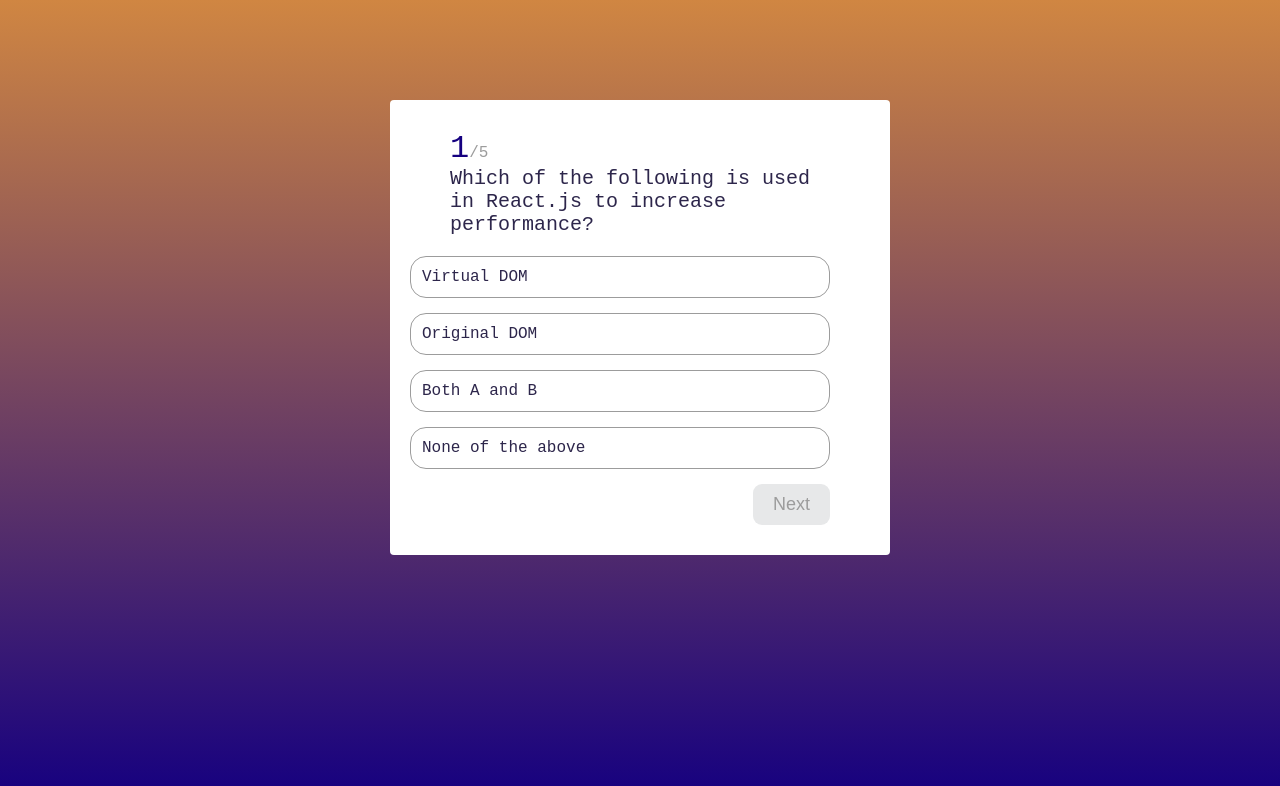
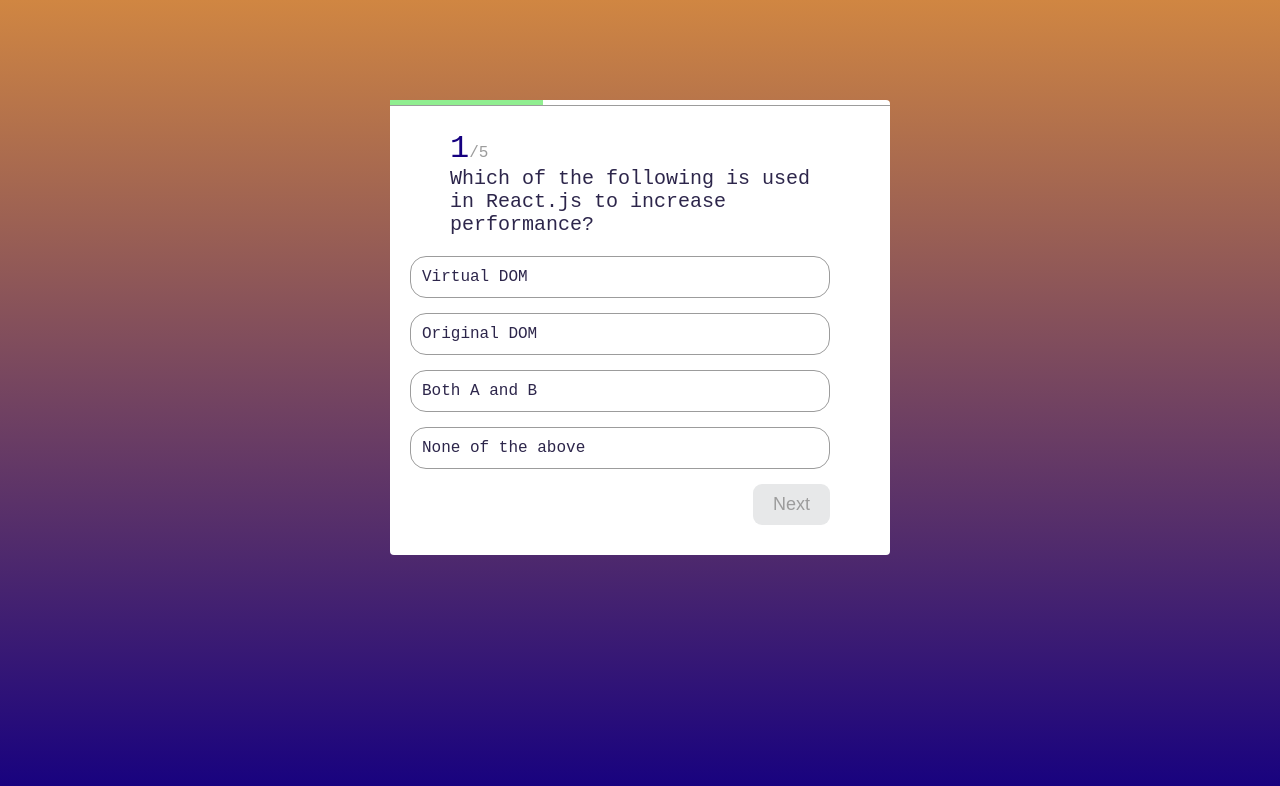
Before and after one commit to repour/Quiz-App, a React (Vite) app: page / in a window 1280 px wide. Shown: the top 786 px of the page. Built offline with nearby package versions, Linux system fonts and the light colour scheme.

Commit message:
timer for questions

```diff
--- a/src/App.jsx
+++ b/src/App.jsx
@@ -1,4 +1,3 @@
-import './App.css'
 import Quiz from './components/Quiz/Quiz'
 import {jsQuizz} from './constant.js'
 function App() {
--- /dev/null
+++ b/src/components/AnswerTimer/AnswerTimer.jsx
@@ -0,0 +1,60 @@
+import { useEffect, useRef, useState } from 'react';
+import './AnswerTimer.scss';
+import PropTypes from 'prop-types'
+
+
+const AnswerTimer = ({ duration, onTimeUp }) => {
+
+    const [counter, setCounter] = useState(0);
+    const [progressLoaded, setProgressLoaded] = useState(0);
+    const intervalRef = useRef();
+
+    useEffect(() => {
+        intervalRef.current = setInterval(() => {
+            setCounter((cur) => cur + 1)
+        }, 1000)
+
+        return () => clearInterval(intervalRef.current)
+    }, [])
+    useEffect(() => {
+        setProgressLoaded(100 * (counter / duration))
+        if (counter === duration) {
+            clearInterval(intervalRef.current);
+            setTimeout(()=>{
+                onTimeUp();
+            },1000);
+
+        }
+    }, [counter])
+
+
+
+    return (
+        <div className='answer-timer'>
+            <div
+             style={{
+                width:`${progressLoaded}%`,
+                backgroundColor:`${
+                    progressLoaded < 40
+                    ?
+                    'lightgreen'
+                    :
+                    progressLoaded < 70
+                    ?
+                    'orange'
+                    :
+                    'red'
+                }`
+             }}
+             className="progress"></div>
+        </div>
+    )
+}
+
+
+AnswerTimer.propTypes = {
+    duration:PropTypes.number.isRequired,
+    onTimeUp:PropTypes.func.isRequired
+}
+
+export default AnswerTimer
--- /dev/null
+++ b/src/components/AnswerTimer/AnswerTimer.scss
@@ -0,0 +1,15 @@
+@import '../../styles/var.scss';
+
+.answer-timer{
+    position: absolute;
+    top: 0;
+    left: 0;
+    width: 100%;
+    border-bottom: 1px solid $disabled;
+    .progress{
+        height: 5px;
+        transition-duration: 1s;
+        width: 0;
+        transition-timing-function: linear;
+    }
+}
--- a/src/components/Quiz/Quiz.jsx
+++ b/src/components/Quiz/Quiz.jsx
@@ -1,6 +1,8 @@
 import PropTypes from 'prop-types';
 import { useState } from 'react';
 import { resultInitalState } from '../../constant';
+import './Quiz.scss'
+import AnswerTimer from '../AnswerTimer/AnswerTimer';
 
 const Quiz = ({ questions }) => {
 
@@ -9,6 +11,8 @@
     const [answer, setAnswer] = useState(null);
     const [result, setResult] = useState(resultInitalState);
     const [showResult, setShowResult] = useState(false);
+    const [showAnswerTimer, setShowAnswerTimer] = useState(true);
+
 
 
     const { question, choices, correctAnswer } = questions[currentQuestion];
@@ -21,33 +25,45 @@
             setAnswer(false);
         }
     }
-    const onClickNext = () => {
+    const onClickNext = (finalAnswer) => {
         setAnswerIdx(null);
-        setResult((prev)=>
-            answer
+        setShowAnswerTimer(false)
+
+        setResult((prev) =>
+            finalAnswer
                 ?
                 {
                     ...prev,
                     score: prev.score + 5,
-                correctAnswers: prev.correctAnswers +1
+                    correctAnswers: prev.correctAnswers + 1
                 }
                 :
                 {
                     ...prev,
-                wrongAnswers: prev.wrongAnswers +1
+                    wrongAnswers: prev.wrongAnswers + 1
                 }
         )
-        if (currentQuestion !== questions.length -1) {
+        if (currentQuestion !== questions.length - 1) {
             setCrrentQuestion((prev) => prev + 1)
         } else {
             setCrrentQuestion(0)
             setShowResult(true)
         }
+
+        setTimeout(() => {
+            setShowAnswerTimer(true)
+        })
     }
-    const onTryAgain =() =>{
+    const onTryAgain = () => {
         setResult(resultInitalState)
         setShowResult(false)
     }
+
+    const handleTimeUp = () => {
+        setAnswer(false);
+        onClickNext(false)
+    }
+
     return (
         <div className="quiz-container">
             {
@@ -55,6 +71,9 @@
                     ?
                     (
                         <>
+                            {showAnswerTimer && (
+                                <AnswerTimer duration={15} onTimeUp={handleTimeUp} />
+                            )}
                             <span className='active-question-no'>{currentQuestion + 1}</span>
                             <span className='total-question'>/{questions.length}</span>
                             <h2>{question}</h2>
@@ -72,7 +91,7 @@
                                 }
                             </ul>
                             <div className="footer">
-                <button onClick={onClickNext} disabled={answerIdx === null} >
+                                <button onClick={() => { onClickNext(answer) }} disabled={answerIdx === null} >
                                     {currentQuestion === questions.length - 1 ? "Finish" : "Next"}
                                 </button>
                             </div>
--- a/src/index.scss
+++ b/src/components/Quiz/Quiz.scss
@@ -1,34 +1,11 @@
-$primary: #150080;
-$accent: #d08642;
-$bg: #ffffff;
-$bg-accent: #e7e8e9;
-$disabled: #9c9c9c;
-$foreground: #2d264b;
-
-
-* {
-    box-sizing: border-box;
-    margin: 0;
-    padding: 0;
-}
-
-body {
-    font-family: monospace;
-    background: linear-gradient(0deg, $primary 0.03%, $accent);
-    color: $foreground;
-    display: flex;
-    justify-content: center;
-    margin: 0 auto;
-    padding: 0 30px;
-    height: 100vh;
-}
-
+@import '../../styles/var.scss';
 .quiz-container {
     width: 500px;
     background: $bg;
     border-radius: 4px;
     margin-top: 100px;
     padding: 30px 60px;
+    position: relative;
 
     .active-question-no {
         font-size: 32px;
--- a/src/main.jsx
+++ b/src/main.jsx
@@ -1,7 +1,7 @@
 import React from 'react'
 import ReactDOM from 'react-dom/client'
 import App from './App.jsx'
-import './index.scss'
+import './styles/index.scss'
 
 ReactDOM.createRoot(document.getElementById('root')).render(
   <React.StrictMode>
--- /dev/null
+++ b/src/styles/index.scss
@@ -0,0 +1,17 @@
+@import './var.scss';
+* {
+    box-sizing: border-box;
+    margin: 0;
+    padding: 0;
+}
+
+body {
+    font-family: monospace;
+    background: linear-gradient(0deg, $primary 0.03%, $accent);
+    color: $foreground;
+    display: flex;
+    justify-content: center;
+    margin: 0 auto;
+    padding: 0 30px;
+    height: 100vh;
+}
--- /dev/null
+++ b/src/styles/var.scss
@@ -0,0 +1,6 @@
+$primary: #150080;
+$accent: #d08642;
+$bg: #ffffff;
+$bg-accent: #e7e8e9;
+$disabled: #9c9c9c;
+$foreground: #2d264b;
```
Also changed, not shown: src/App.css (deleted). Lines whose indentation alone changed are shown as unchanged.
